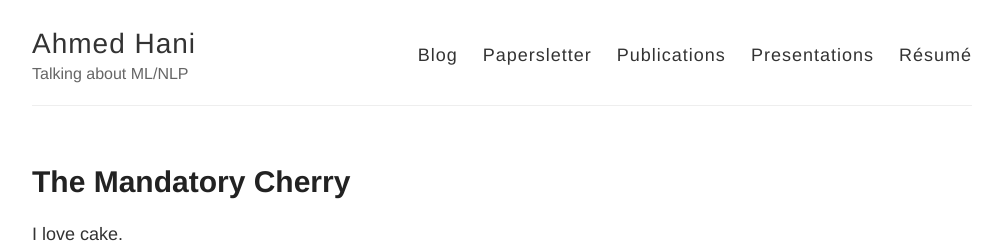
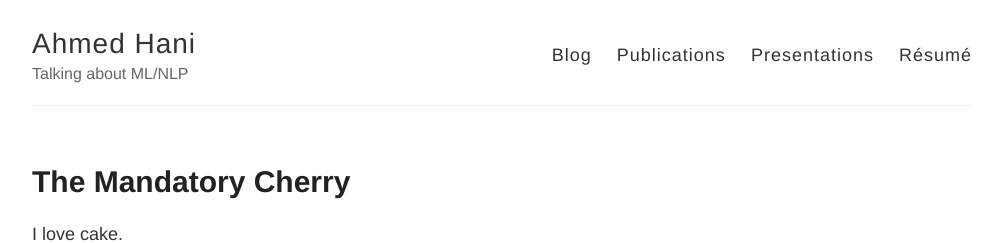
Before and after one commit to AhmedHani/AhmedHani.github.io, a Jekyll site: the page built from index.html, in a window 1280 px wide and 900 px high. Shown: the top 243 px of the window, without its empty margins (138-1141 px from the left). Built offline with Jekyll 4.4.1, drawn with Linux system fonts in a browser that asks for light colours.

Commit message:
Update default.html

```diff
--- a/_layouts/default.html
+++ b/_layouts/default.html
@@ -31,7 +31,6 @@
 
           <nav>
             <a href="{{ site.baseurl }}/">Blog</a>
-            <a href="{{ site.baseurl }}/papersletter">Papersletter</a>
             <a href="{{ site.baseurl }}/publications">Publications</a>
             <a href="{{ site.baseurl }}/presentations">Presentations</a>
             <a href="https://github.com/AhmedHani/AhmedHani.github.io/raw/master/CV_Ahmed%20Hani%20Ibrahim.pdf">Résumé</a>
```
